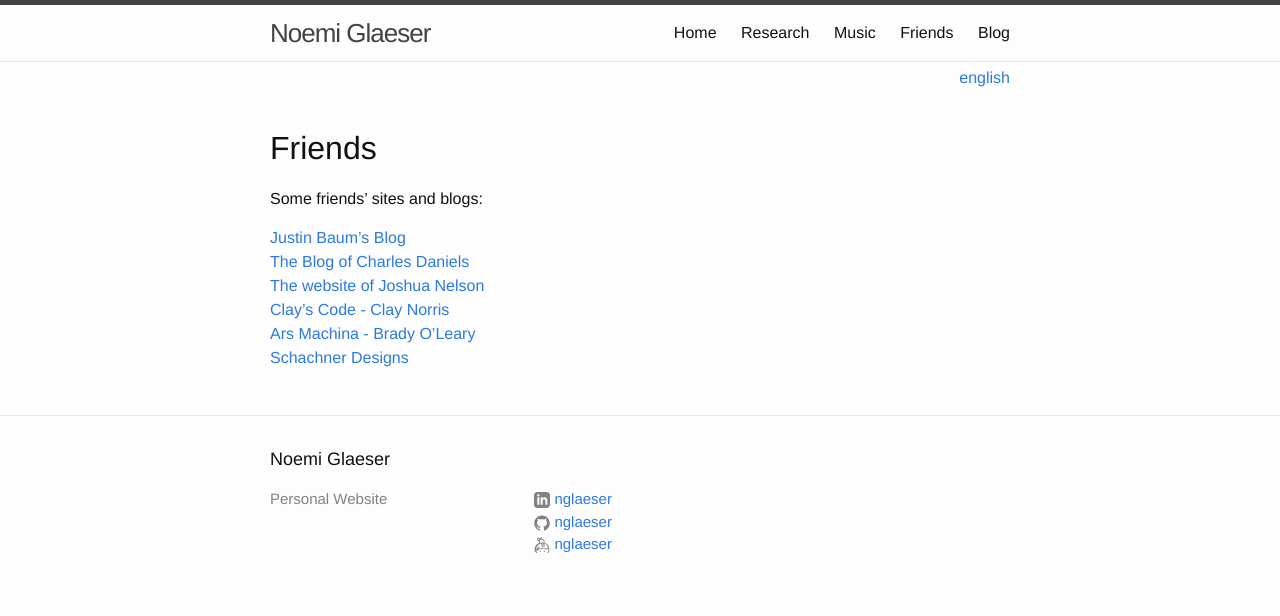
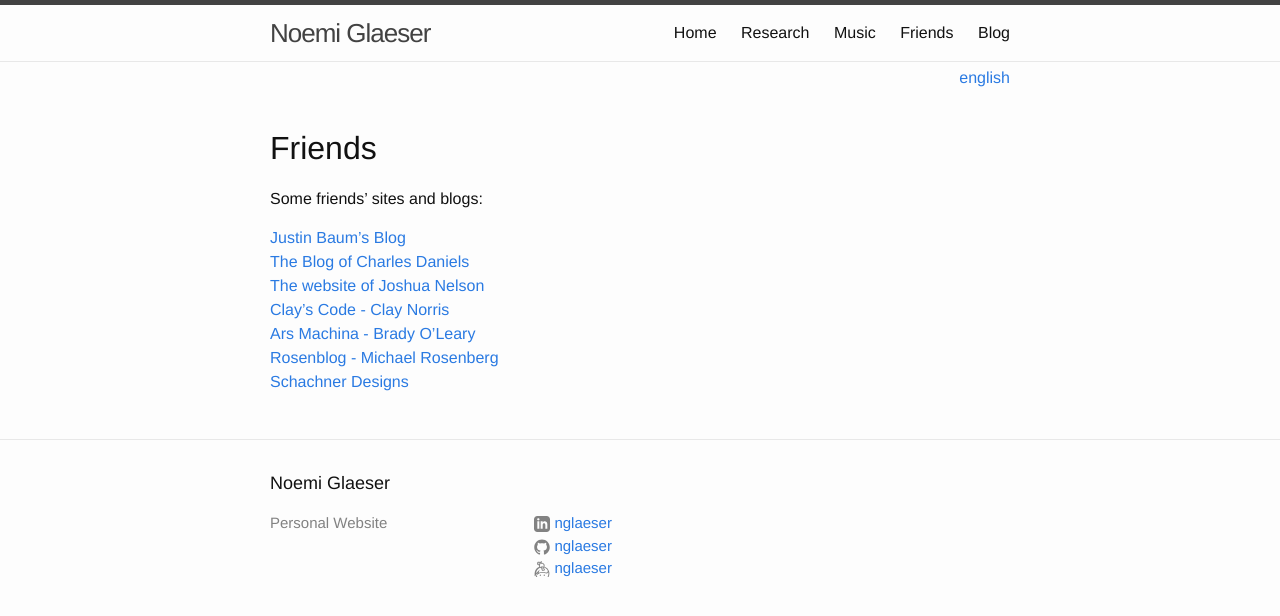
Before and after one commit to nglaeser/minima-site, a Jekyll site: the page built from friends.md, in a window 1280 px wide. Shown: the top 616 px of the page. Built offline with Jekyll 4.4.1, drawn with Linux system fonts in a browser that asks for light colours.

Commit message:
add link to Michael's blog

```diff
--- a/friends.md
+++ b/friends.md
@@ -15,4 +15,5 @@ Some friends' sites and blogs:
 [The website of Joshua Nelson](https://jyn514.github.io/)
 [Clay's Code - Clay Norris](https://www.clayscode.com/)
 [Ars Machina - Brady O'Leary](http://arsmachina.net/)
+[Rosenblog - Michael Rosenberg](https://mrosenberg.pub/)
 [Schachner Designs](https://www.schachnerdesigns.com/)
```
